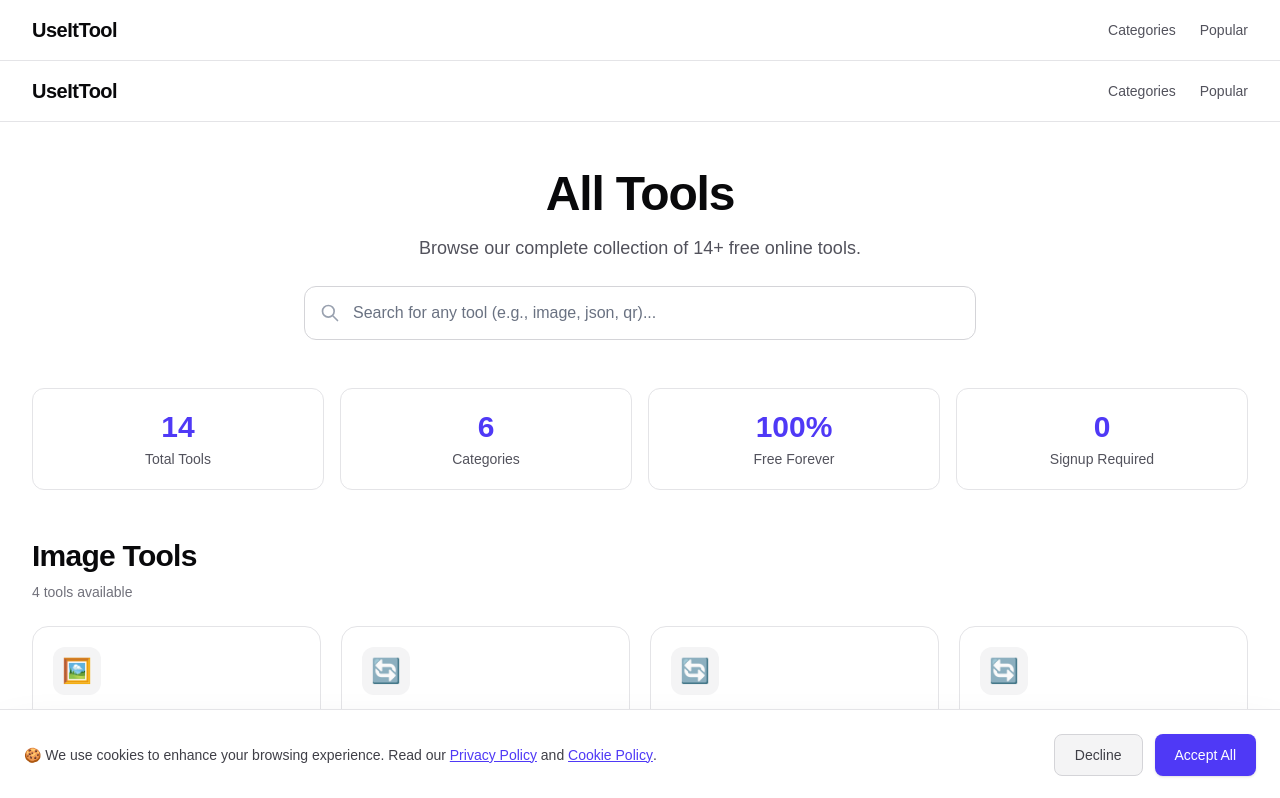
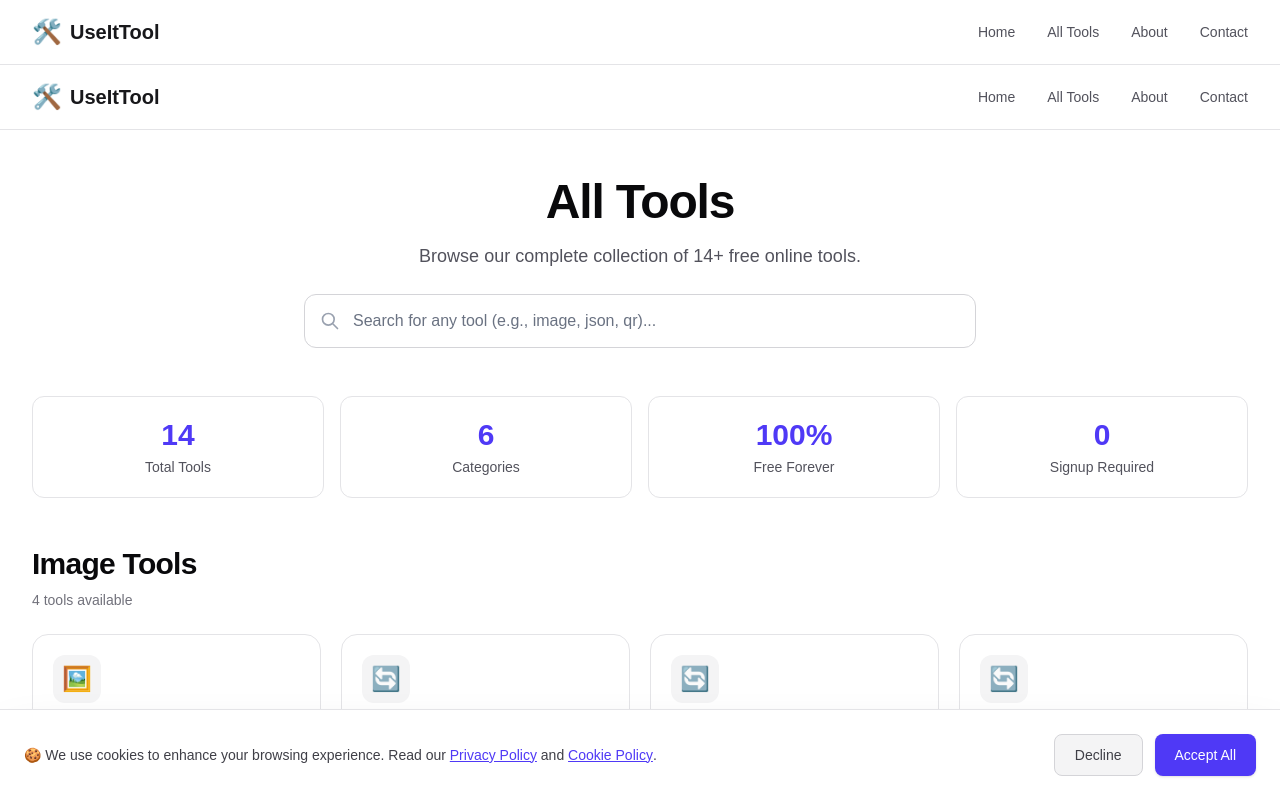
Before and after one commit to useittool-blip/useittool, a Next.js app: page /all-tools in a window 1280 px wide. Shown: the top 798 px of the page. Built offline with nearby package versions, Linux system fonts and the light colour scheme.

Commit message:
Fix duplicate Header and Footer issue permanently

```diff
--- a/components/Footer.tsx
+++ b/components/Footer.tsx
@@ -18,7 +18,7 @@ export default function Footer() {
           <ul className="space-y-2 text-sm">
             <li><Link href="/" className="hover:text-white transition-colors">🏠 Home</Link></li>
             <li><Link href="/all-tools" className="hover:text-white transition-colors">🛠️ All Tools</Link></li>
-            <li><Link href="/about" className="hover:text-white transition-colors">ℹ️ About Us</Link></li>
+            <li><Link href="/about" className="hover:text-white transition-colors">️ About Us</Link></li>
             <li><Link href="/contact" className="hover:text-white transition-colors">📬 Contact Us</Link></li>
           </ul>
         </div>
@@ -39,7 +39,7 @@ export default function Footer() {
           <h4 className="text-white font-semibold mb-4">Stay Updated</h4>
           <p className="text-sm text-zinc-400 mb-4">Get notified about new tools. No spam.</p>
           <a href="mailto:support@useittool.com" className="text-sm text-indigo-400 hover:text-indigo-300 transition-colors">
-            📧 support@useittool.com
+             support@useittool.com
           </a>
         </div>
       </div>
--- a/components/Header.tsx
+++ b/components/Header.tsx
@@ -1,16 +1,39 @@
-import Link from "next/link";
+import Link from 'next/link';
 
 export default function Header() {
   return (
-    <header className="sticky top-0 z-50 border-b border-zinc-200 bg-white/80 backdrop-blur-md">
-      <div className="mx-auto flex max-w-7xl items-center justify-between px-6 py-4 lg:px-8">
-        <Link href="/" className="text-xl font-bold tracking-tight text-zinc-950">
-          UseItTool
-        </Link>
-        <nav className="hidden gap-6 text-sm font-medium text-zinc-600 sm:flex">
-          <Link href="#categories" className="hover:text-zinc-950 transition-colors">Categories</Link>
-          <Link href="#popular" className="hover:text-zinc-950 transition-colors">Popular</Link>
-        </nav>
+    <header className="bg-white border-b border-zinc-200 sticky top-0 z-40">
+      <div className="max-w-7xl mx-auto px-4 sm:px-6 lg:px-8">
+        <div className="flex justify-between items-center h-16">
+          {/* Logo */}
+          <Link href="/" className="flex items-center gap-2">
+            <span className="text-2xl">🛠️</span>
+            <span className="text-xl font-bold text-zinc-900">UseItTool</span>
+          </Link>
+
+          {/* Navigation */}
+          <nav className="hidden md:flex items-center gap-8">
+            <Link href="/" className="text-sm font-medium text-zinc-600 hover:text-indigo-600 transition-colors">
+              Home
+            </Link>
+            <Link href="/all-tools" className="text-sm font-medium text-zinc-600 hover:text-indigo-600 transition-colors">
+              All Tools
+            </Link>
+            <Link href="/about" className="text-sm font-medium text-zinc-600 hover:text-indigo-600 transition-colors">
+              About
+            </Link>
+            <Link href="/contact" className="text-sm font-medium text-zinc-600 hover:text-indigo-600 transition-colors">
+              Contact
+            </Link>
+          </nav>
+
+          {/* Mobile Menu Button (Placeholder) */}
+          <button className="md:hidden text-zinc-600">
+            <svg xmlns="http://www.w3.org/2000/svg" className="h-6 w-6" fill="none" viewBox="0 0 24 24" stroke="currentColor">
+              <path strokeLinecap="round" strokeLinejoin="round" strokeWidth={2} d="M4 6h16M4 12h16M4 18h16" />
+            </svg>
+          </button>
+        </div>
       </div>
     </header>
   );
```
